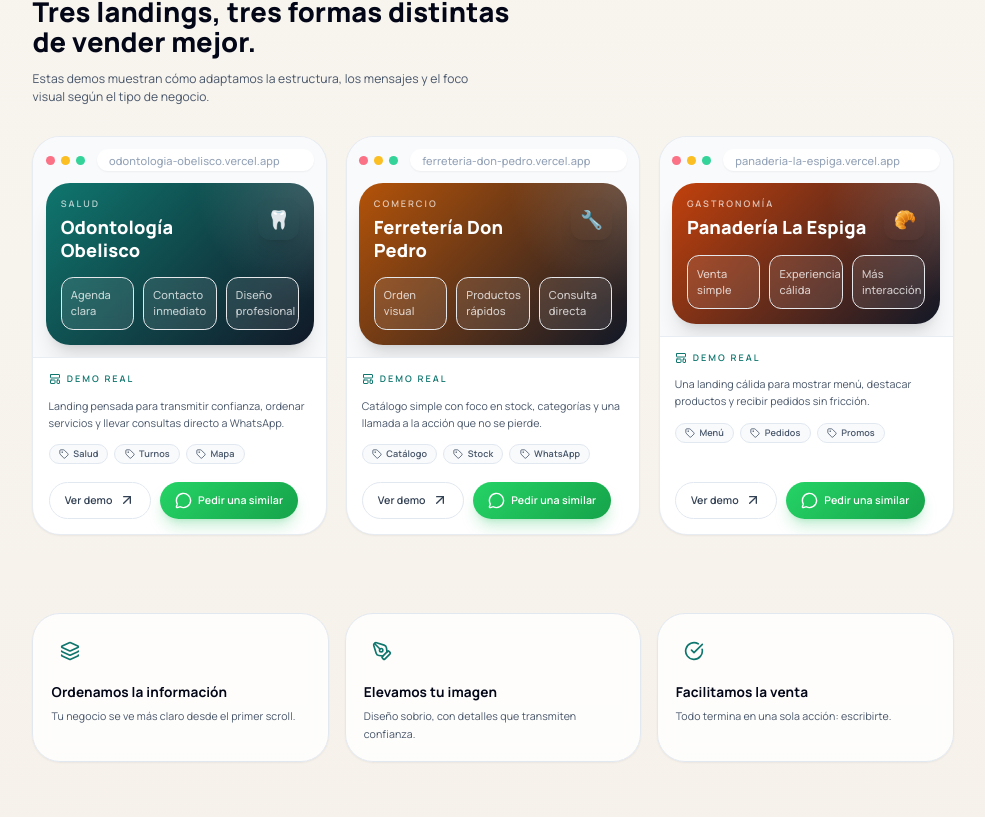
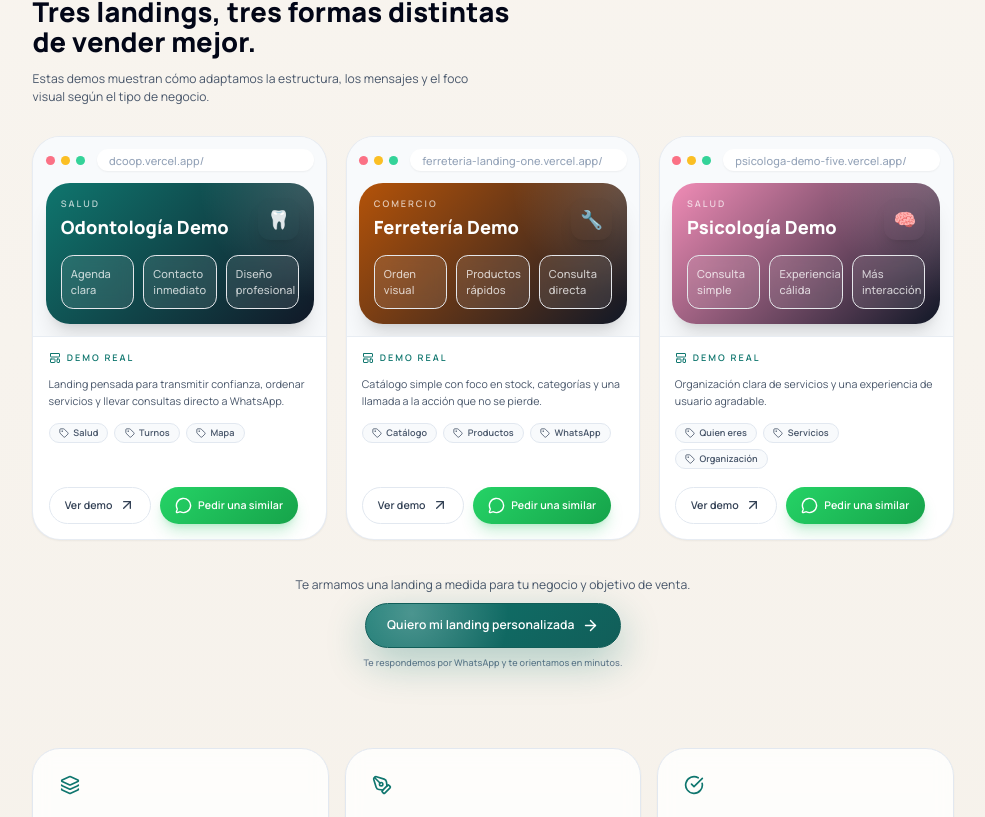
Before and after one commit to tadeorgz/ClientesYa-Landing, a React (Vite) app: page / in a window 1280 px wide. Shown: the part 1363-2180 px from the top of the page, without its empty margins (147-1132 px from the left). Built offline with nearby package versions, Linux system fonts and the light colour scheme.

Commit message:
ajuste de clientesya landing

```diff
--- a/index.html
+++ b/index.html
@@ -1,13 +1,16 @@
 <!doctype html>
 <html lang="en">
+
 <head>
   <meta charset="UTF-8" />
   <link rel="icon" type="image/svg+xml" href="/favicon.svg" />
   <meta name="viewport" content="width=device-width, initial-scale=1.0" />
-    <title>ferreteria-landing</title>
+  <title>ClientesYa</title>
 </head>
+
 <body>
   <div id="root"></div>
   <script type="module" src="/src/main.jsx"></script>
 </body>
+
 </html>
--- a/src/App.jsx
+++ b/src/App.jsx
@@ -183,6 +183,26 @@ function App() {
               ))}
             </div>
           </div>
+          <div className="mt-12 flex flex-col items-center justify-center gap-3 text-center">
+            <p className="max-w-2xl text-sm leading-relaxed text-slate-600 sm:text-base">
+              Te armamos una landing a medida para tu negocio y objetivo de venta.
+            </p>
+            <a
+              href={createWhatsAppLink(siteConfig.whatsappNumber, createLandingInquiryMessage(siteConfig.companyName))}
+              target="_blank"
+              rel="noreferrer"
+              className="group relative inline-flex items-center justify-center overflow-hidden rounded-full border border-[var(--brand-dark-color)] bg-[linear-gradient(135deg,var(--brand-color),var(--brand-dark-color))] px-6 py-3.5 text-sm font-semibold text-white shadow-[0_14px_40px_rgba(15,118,110,0.32)] transition-all duration-300 hover:-translate-y-1 hover:shadow-[0_22px_55px_rgba(15,118,110,0.42)] focus-visible:outline-none focus-visible:ring-2 focus-visible:ring-[var(--brand-color)] focus-visible:ring-offset-2 focus-visible:ring-offset-white sm:px-7 sm:py-4 sm:text-base"
+              aria-label="Escribir por WhatsApp para pedir una landing personalizada"
+            >
+              <span className="pointer-events-none absolute inset-0 bg-[radial-gradient(circle_at_18%_22%,rgba(255,255,255,0.28),transparent_46%)] opacity-90 transition-opacity duration-300 group-hover:opacity-100" />
+              <span className="pointer-events-none absolute -left-14 top-0 h-full w-10 -skew-x-12 bg-white/35 blur-sm transition-all duration-700 group-hover:left-[120%]" />
+              <span className="relative inline-flex items-center gap-2.5">
+                Quiero mi landing personalizada
+                <ArrowRight size={17} className="transition-transform duration-300 group-hover:translate-x-1" />
+              </span>
+            </a>
+            <p className="text-xs font-medium text-slate-500">Te respondemos por WhatsApp y te orientamos en minutos.</p>
+          </div>
         </section>
 
         <section id="incluye" className="mx-auto w-full max-w-7xl px-4 py-6 sm:px-6 lg:px-8">
--- a/src/components/Footer.jsx
+++ b/src/components/Footer.jsx
@@ -68,7 +68,7 @@ function Footer({ companyName, socialLinks = [], whatsappNumber, ctaHref }) {
             <div className="rounded-[28px] border border-white/10 bg-slate-950/40 p-6">
               <p className="text-xs font-semibold uppercase tracking-[0.22em] text-white/55">Lo que queda listo</p>
               <div className="mt-4 space-y-3">
-                {['Texto claro', 'Diseño mobile first', 'CTA a WhatsApp', 'Entrega simple'].map((item) => (
+                {['Texto claro', 'Diseño movil', 'Tráfico a WhatsApp', 'Entrega simple'].map((item) => (
                   <div key={item} className="rounded-2xl border border-white/10 bg-white/6 px-4 py-3 text-sm text-slate-200">
                     {item}
                   </div>
--- a/src/data/products.js
+++ b/src/data/products.js
@@ -1,12 +1,12 @@
 export const products = [
     {
         id: 1,
-        nombre: 'Odontología Obelisco',
+        nombre: 'Odontología Demo',
         categoria: 'Salud',
         imagen:
             'https://images.unsplash.com/photo-1606811841689-23dfddce3e95?auto=format&fit=crop&w=1200&q=80',
         descripcion: 'Landing pensada para transmitir confianza, ordenar servicios y llevar consultas directo a WhatsApp.',
-        url: 'https://odontologia-obelisco.vercel.app',
+        url: 'https://dcoop.vercel.app/',
         accent: '#0f766e',
         gradient: 'from-teal-500 via-emerald-400 to-cyan-300',
         emoji: '🦷',
@@ -15,31 +15,31 @@ export const products = [
     },
     {
         id: 2,
-        nombre: 'Ferretería Don Pedro',
+        nombre: 'Ferretería Demo',
         categoria: 'Comercio',
         imagen:
             'https://images.unsplash.com/photo-1513694203232-719a280e022f?auto=format&fit=crop&w=1200&q=80',
         descripcion: 'Catálogo simple con foco en stock, categorías y una llamada a la acción que no se pierde.',
-        url: 'https://ferreteria-don-pedro.vercel.app',
+        url: 'https://ferreteria-landing-one.vercel.app/',
         accent: '#b45309',
         gradient: 'from-amber-500 via-orange-400 to-rose-300',
         emoji: '🔧',
-        tags: ['Catálogo', 'Stock', 'WhatsApp'],
+        tags: ['Catálogo', 'Productos', 'WhatsApp'],
         stats: ['Orden visual', 'Productos rápidos', 'Consulta directa'],
     },
     {
         id: 3,
-        nombre: 'Panadería La Espiga',
-        categoria: 'Gastronomía',
+        nombre: 'Psicología Demo',
+        categoria: 'Salud',
         imagen:
             'https://images.unsplash.com/photo-1495147466023-ac5c588e2e94?auto=format&fit=crop&w=1200&q=80',
-        descripcion: 'Una landing cálida para mostrar menú, destacar productos y recibir pedidos sin fricción.',
-        url: 'https://panaderia-la-espiga.vercel.app',
-        accent: '#c2410c',
+        descripcion: 'Organización clara de servicios y una experiencia de usuario agradable.',
+        url: 'https://psicologa-demo-five.vercel.app/',
+        accent: '#f08cb6', // #c2410c
         gradient: 'from-orange-500 via-amber-400 to-yellow-200',
-        emoji: '🥐',
-        tags: ['Menú', 'Pedidos', 'Promos'],
-        stats: ['Venta simple', 'Experiencia cálida', 'Más interacción'],
+        emoji: '🧠',
+        tags: ['Quien eres', 'Servicios', 'Organización'],
+        stats: ['Consulta simple', 'Experiencia cálida', 'Más interacción'],
     },
 ]
 
```
Lines whose indentation alone changed are shown as unchanged.
